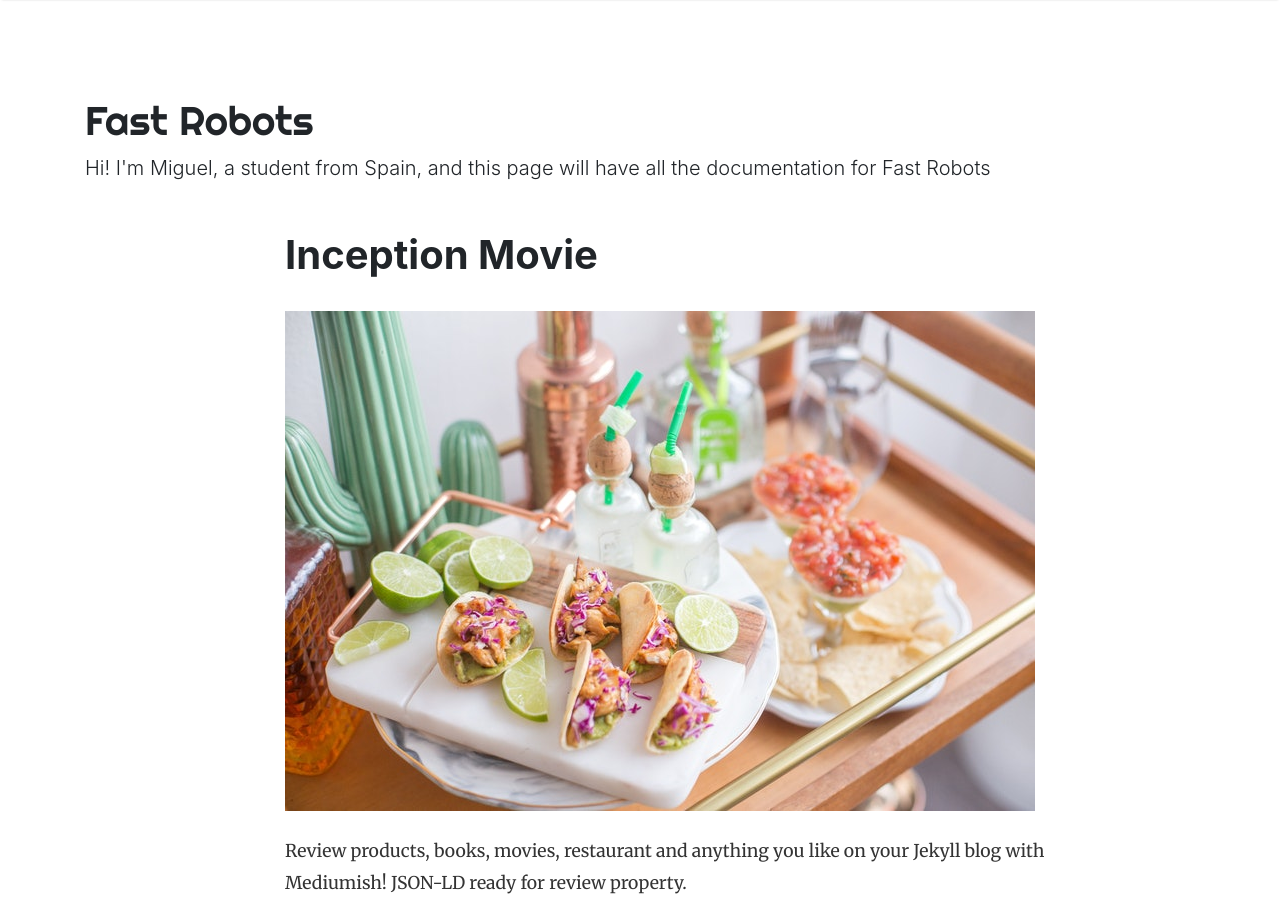
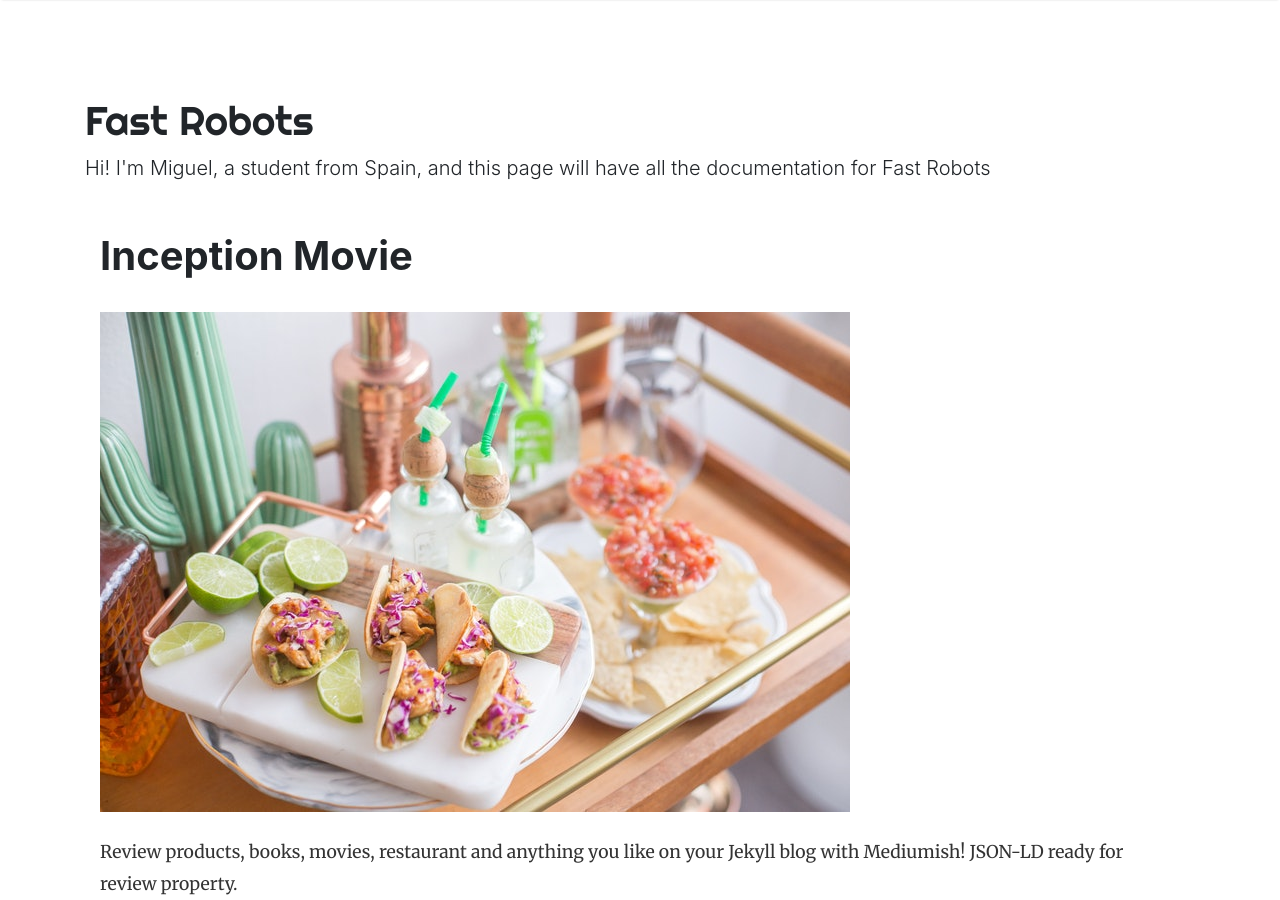
Before and after one commit to miguelalvarezd/FastRobots, a Jekyll site: the page built from _posts/2018-01-11-customer-service.md, in a window 1280 px wide and 900 px high. Built offline with Jekyll 4.4.1, drawn with Linux system fonts in a browser that asks for light colours; nearby versions of some CDN libraries; comment, search, counter and statistics services are not loaded.

Commit message:
Update post.html

```diff
--- a/_layouts/post.html
+++ b/_layouts/post.html
@@ -22,7 +22,7 @@ post_class: post-template
         <!-- Post -->
         {% assign author = site.authors[page.author] %}
 
-        <div class="col-md-9 flex-first flex-md-unordered">
+        <div class="col-md-12 flex-first flex-md-unordered">
             <div class="mainheading">
 
                 <!-- Author Box -->
```
